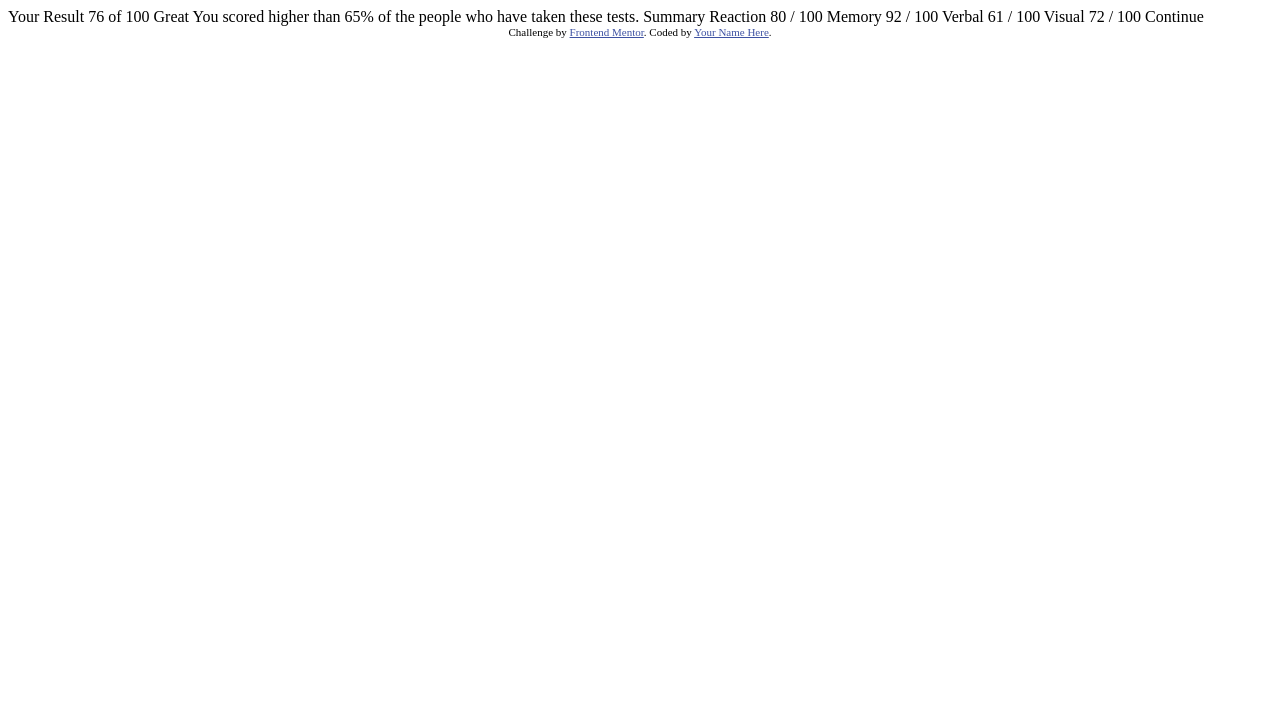
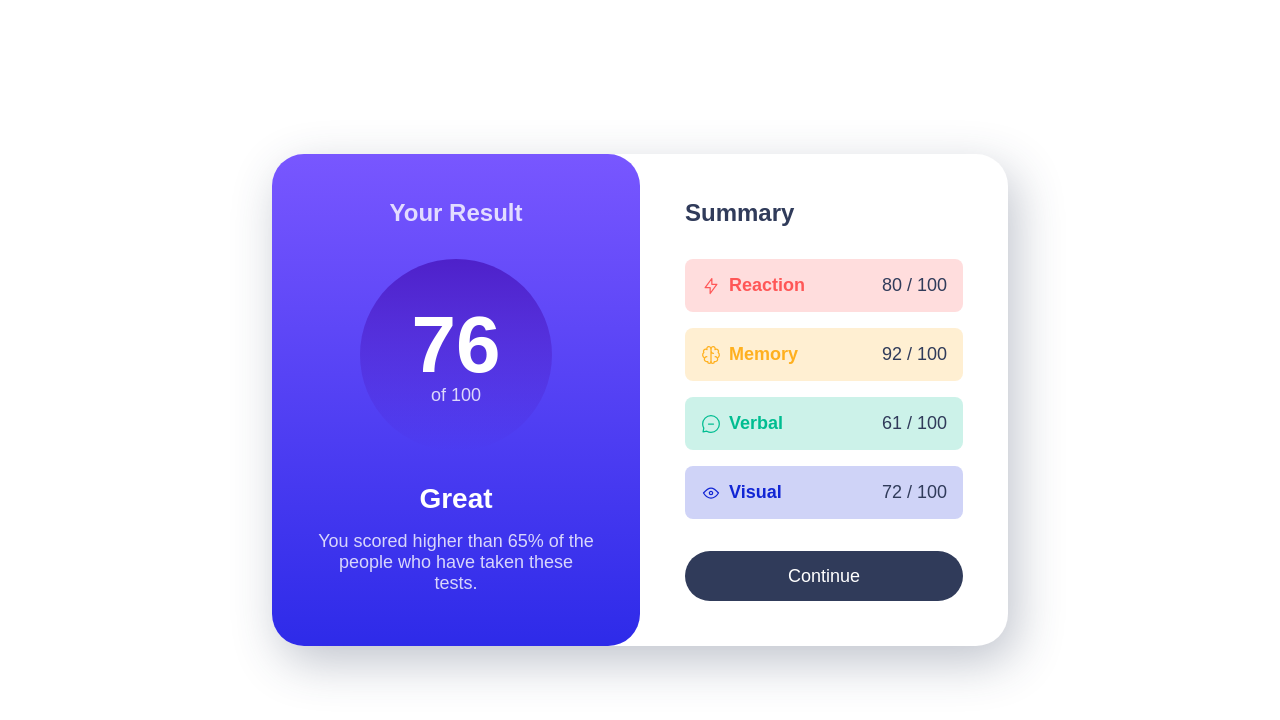
Before and after one commit to jasonpineda11/results-summary-component-main, a plain HTML site: page index.html in a window 1280 px wide. Drawn offline with Linux system fonts and the light colour scheme.

Commit message:
all done

```diff
--- a/index.html
+++ b/index.html
@@ -5,43 +5,110 @@
   <meta name="viewport" content="width=device-width, initial-scale=1.0"> <!-- displays site properly based on user's device -->
 
   <link rel="icon" type="image/png" sizes="32x32" href="./assets/images/favicon-32x32.png">
-
+  <link rel="stylesheet" href="style.css">
   <title>Frontend Mentor | Results summary component</title>
 
   <!-- Feel free to remove these styles or customise in your own stylesheet 👍 -->
-  <style>
-    .attribution { font-size: 11px; text-align: center; }
-    .attribution a { color: hsl(228, 45%, 44%); }
-  </style>
+
 </head>
 <body>
+  <main>
 
-  Your Result
-  76
-  of 100
+    <div class="result-summary">
 
-  Great
-  You scored higher than 65% of the people who have taken these tests.
 
-  Summary
 
-  Reaction
-  80 / 100
 
-  Memory
-  92 / 100
 
-  Verbal
-  61 / 100
 
-  Visual
-  72 / 100
 
-  Continue
 
-  <div class="attribution">
-    Challenge by <a href="https://www.frontendmentor.io?ref=challenge" target="_blank">Frontend Mentor</a>.
-    Coded by <a href="#">Your Name Here</a>.
+
+
+<div class="results grid-flow"
+     data-spacing="large">
+
+  <h1 class="section-title">Your Result</h1>
+  <p class="result-score"><span>76</span> of 100</p>
+
+  <div class="grid-flow">
+    <p class="result-rank">Great</p>
+    <p>You scored higher than 65% of the people who have taken these tests.</p>
   </div>
+
+</div>
+
+
+
+
+
+
+
+
+
+
+<div class="summary grid-flow"
+     data-spacing="large">
+
+  <h2 class="section-title">Summary</h2>
+
+  <div class="grid-flow">
+    <div class="summary-item"
+         data-item-type="accent-1">
+      <div class="flex-group">
+        <svg class="summary-icon" xmlns="http://www.w3.org/2000/svg" width="20" height="20" fill="none" viewBox="0 0 20 20"><path  stroke-linecap="round" stroke-linejoin="round" stroke-width="1.25" d="M10.833 8.333V2.5l-6.666 9.167h5V17.5l6.666-9.167h-5Z"/></svg>
+        <h3 class="summary-item-title">Reaction</h3>
+      </div>
+      <p class="summary-score"><span>80</span> / 100</p>
+    </div>
+    <div class="summary-item"
+         data-item-type="accent-2">
+      <div class="flex-group">
+        <svg class="summary-icon" xmlns="http://www.w3.org/2000/svg" width="20" height="20" fill="none" viewBox="0 0 20 20"><path  stroke-linecap="round" stroke-linejoin="round" stroke-width="1.25" d="M5.833 11.667a2.5 2.5 0 1 0 .834 4.858"/><path stroke-linecap="round" stroke-linejoin="round" stroke-width="1.25" d="M3.553 13.004a3.333 3.333 0 0 1-.728-5.53m.025-.067a2.083 2.083 0 0 1 2.983-2.824m.199.054A2.083 2.083 0 1 1 10 3.75v12.917a1.667 1.667 0 0 1-3.333 0M10 5.833a2.5 2.5 0 0 0 2.5 2.5m1.667 3.334a2.5 2.5 0 1 1-.834 4.858"/><path  stroke-linecap="round" stroke-linejoin="round" stroke-width="1.25" d="M16.447 13.004a3.334 3.334 0 0 0 .728-5.53m-.025-.067a2.083 2.083 0 0 0-2.983-2.824M10 3.75a2.085 2.085 0 0 1 2.538-2.033 2.084 2.084 0 0 1 1.43 2.92m-.635 12.03a1.667 1.667 0 0 1-3.333 0"/></svg>                <h3 class="summary-item-title">Memory</h3>
+      </div>
+      <p class="summary-score"><span>92</span> / 100</p>
+    </div>
+    <div class="summary-item"
+         data-item-type="accent-3">
+      <div class="flex-group">
+        <svg class="summary-icon" xmlns="http://www.w3.org/2000/svg" width="20" height="20" fill="none" viewBox="0 0 20 20"><path stroke-linecap="round" stroke-linejoin="round" stroke-width="1.25" d="M7.5 10h5M10 18.333A8.333 8.333 0 1 0 1.667 10c0 1.518.406 2.942 1.115 4.167l-.699 3.75 3.75-.699A8.295 8.295 0 0 0 10 18.333Z"/></svg>                <h3 class="summary-item-title">Verbal</h3>
+      </div>
+      <p class="summary-score"><span>61</span> / 100</p>
+    </div>
+    <div class="summary-item"
+         data-item-type="accent-4">
+      <div class="flex-group">
+        <svg class="summary-icon" xmlns="http://www.w3.org/2000/svg" width="20" height="20" fill="none" viewBox="0 0 20 20"><path  stroke-linecap="round" stroke-linejoin="round" stroke-width="1.25" d="M10 11.667a1.667 1.667 0 1 0 0-3.334 1.667 1.667 0 0 0 0 3.334Z"/><path  stroke-linecap="round" stroke-linejoin="round" stroke-width="1.25" d="M17.5 10c-1.574 2.492-4.402 5-7.5 5s-5.926-2.508-7.5-5C4.416 7.632 6.66 5 10 5s5.584 2.632 7.5 5Z"/></svg>
+        <h3 class="summary-item-title">Visual</h3>
+      </div>
+      <p class="summary-score"><span>72</span> / 100</p>
+    </div>
+  </div>
+
+  <button class="button">Continue</button>
+
+
+</div>
+
+
+
+
+
+
+
+
+
+
+
+
+
+
+
+
+
+    </div>
+
+  </main>
+
 </body>
 </html>
```
